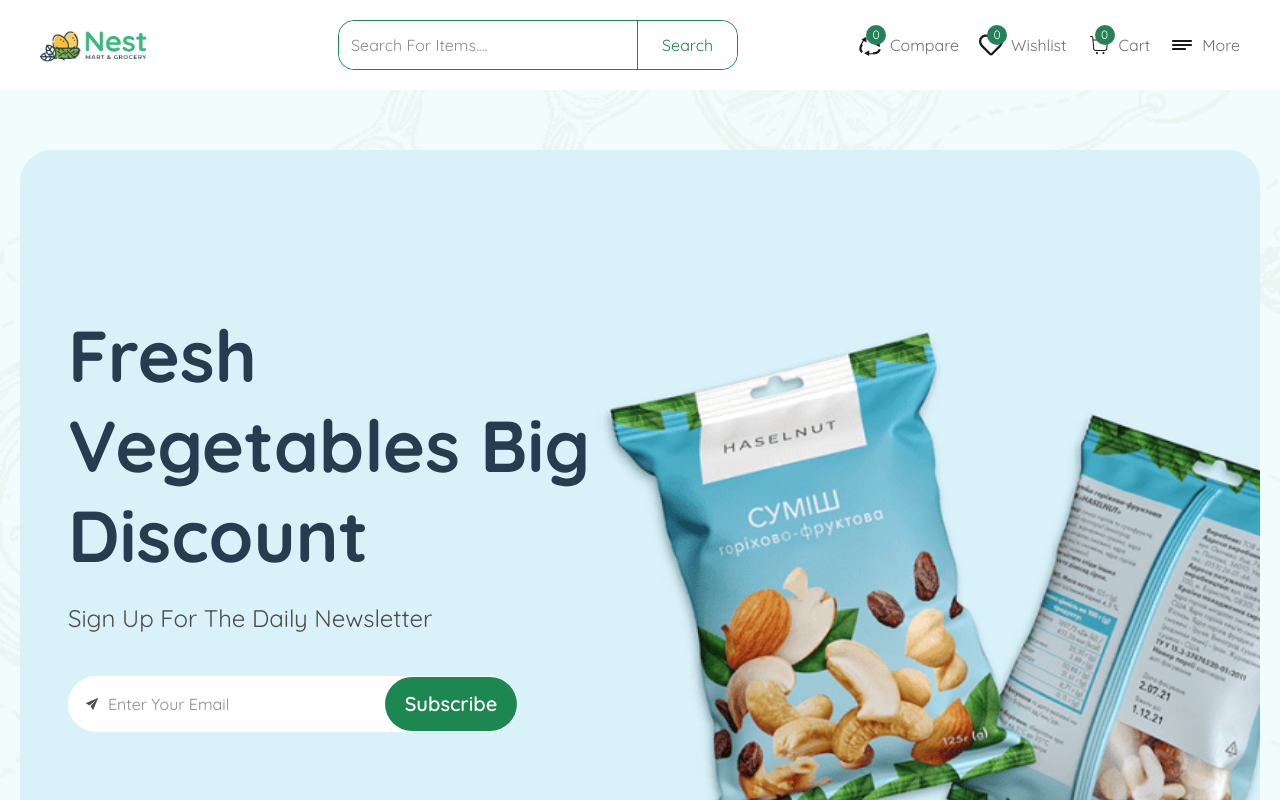
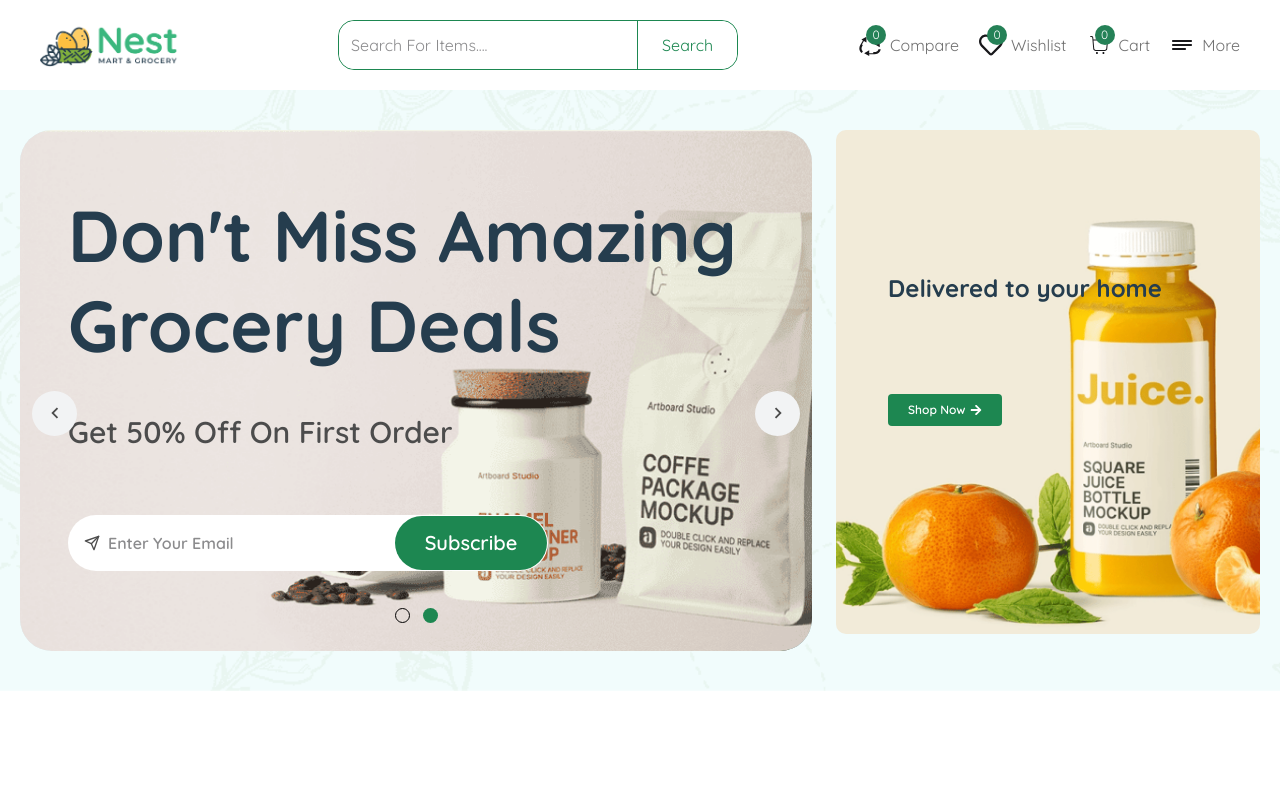
Before and after one commit to nusratmomita/React-NestMart, a React (Vite) app: page / in a window 1280 px wide. Shown: the top 800 px of the page. Built offline with nearby package versions, Linux system fonts and the light colour scheme.

Commit message:
Added swiper navigations

```diff
--- a/src/Components/Banner.css
+++ b/src/Components/Banner.css
@@ -9,6 +9,7 @@
   background-position: center center;
   background-repeat: no-repeat;
   background-size: cover;
+  /* border: 2px solid red; */
 }
 
 .banner_two{
@@ -16,19 +17,39 @@
   background-position: center center;
   background-repeat: no-repeat;
   background-size: cover;
+  /* border: 2px solid red; */
 }
 
 .banner_three{
   background-image: url("../assets/bannerImg3.png");
-  background-position: center top;
+  background-position: right center;
   background-repeat: no-repeat;
   background-size: cover;
 }
 
-.swiper-pagination-bullet {
-  background: #ccc;
+.swiper_pagination{
+  position: absolute;
+  left: 420px;
+  bottom: 5px;
+  z-index: 999;
+  display: flex;
+  justify-content: center;
+  align-items: center;
+  gap: 5px;
+  padding-bottom: 20px;
 }
 
-.swiper-pagination-bullet-active {
-  background: #1D8751;
+.swiper-pagination-bullet{
+  width: 15px !important;
+  height: 15px !important;
+  background-color: transparent !important;
+  border-radius: 100%;
+  border: 1px solid #000000 !important;
+  cursor: pointer;
+  opacity: 1 !important;
 }
+
+.swiper-pagination-bullet-active{
+  border: 1px solid transparent !important;
+  background-color: #1D8751 !important;
+}
--- a/src/Components/Banner.jsx
+++ b/src/Components/Banner.jsx
@@ -10,21 +10,31 @@
 import { EffectFade } from 'swiper/modules';
 import { Autoplay } from 'swiper/modules';
 import EmailInput from './EmialInput/EmailInput';
+import ShopNowBtn from './Buttons/ShopNowBtn';
+import { MdOutlineKeyboardArrowLeft, MdOutlineKeyboardArrowRight  } from "react-icons/md";
+
 
 const Banner = () => {
   return (
-    <div className='banner_section'>
-        <div className='py-15'>
+    <div className='banner_section quicksand-font'>
+        <div>
             <div className="container">
-                <div className=''>
+                <div className='flex lg:gap-0 xl:gap-1 2xl:gap-5 py-10'>
+                    <div className='w-full lg:w-[65%] 2xl:w-[65%] relative'>
                         <Swiper
                             modules={[Navigation, Pagination, Autoplay, EffectFade]}
-                        // navigation
-                        // pagination={{ clickable: true }}
-                        // autoplay={{
-                        //     delay: 3000,
-                        //     disableOnInteraction: false,
-                        // }}
+                            pagination={{
+                                el: ".swiper_pagination",
+                                clickable: true
+                            }}
+                            autoplay={{
+                                delay: 3000,
+                                disableOnInteraction: false,
+                            }}
+                            navigation={{
+                                nextEl: ".banner-swiper-btn-next",
+                                prevEl: ".banner-swiper-btn-prev"
+                            }}
                             effect="fade"
                             speed={1000}
                             breakpoints={{
@@ -35,11 +45,11 @@
                             >
                             {/* Slide 1 */}
                             <SwiperSlide>
-                            <div className='banner_one pt-40 pl-4 lg:pl-12 pb-40 rounded-4xl mx-5 md:mx-5 lg:mx-5 xl:mx-5 2xl:mx-0'>
-                                <h2 className='text-[45px] lg:text-[72px] font-bold text-[#253D4E] md:w-[60%] lg:w-[50%] leading-12 lg:leading-22.5'>
-                                    Fresh Vegetables Big Discount
+                                <div className='banner_one pt-15 pb-20 pl-4 lg:pl-12 rounded-4xl mx-5 md:mx-5 lg:mx-5 xl:mx-5 2xl:mx-0'>
+                                    <h2 className='text-[45px] lg:text-[72px] font-bold text-[#253D4E] leading-12 lg:leading-22.5'>
+                                        Fresh Vegetables <br className='hidden lg:block 2xl:block'/> Big Discount
                                     </h2>
-                                <h4 className='font-normal text-[20px] lg:text-[24px] text-[#4c4c4c] mt-5'>
+                                    <h4 className='font-semibold text-[20px] lg:text-[30px] text-[#4c4c4c] mt-10 mb-15'>
                                         Sign Up For The Daily Newsletter
                                     </h4>
 
@@ -49,11 +59,11 @@
 
                             {/* Slide 2 */}
                             <SwiperSlide>
-                            <div className='banner_two pt-40 pl-4 lg:pl-12 pb-40 rounded-4xl mx-5 md:mx-5 lg:mx-5 xl:mx-5 2xl:mx-0'>
-                                <h2 className='text-[45px] lg:text-[72px] font-bold text-[#253D4E] md:w-[60%] lg:w-[50%] leading-12 lg:leading-22.5'>
-                                    Don't Miss Amazing Grocery Deals
+                                <div className='banner_two pt-15 pb-20 pl-4 lg:pl-12 rounded-4xl mx-5 md:mx-5 lg:mx-5 xl:mx-5 2xl:mx-0'>
+                                    <h2 className='text-[45px] lg:text-[72px] font-bold text-[#253D4E] leading-12 lg:leading-22.5'>
+                                        Don't Miss Amazing <br className='hidden lg:block 2xl:block'/> Grocery Deals
                                     </h2>
-                                <h4 className='font-normal text-[20px] lg:text-[24px] text-[#4c4c4c] mt-5'>
+                                    <h4 className='font-semibold text-[20px] lg:text-[30px] text-[#4c4c4c] mt-10 mb-15'>
                                         Get 50% Off On First Order
                                     </h4>
 
@@ -61,9 +71,28 @@
                                 </div>
                             </SwiperSlide>
                         </Swiper>
+
+                        <div className="swiper_pagination"></div>
+
+                        <div className="banner_swiper_nav">
+                            <button className="banner-swiper-btn-prev bg-[#f2f3f4] w-11.25 h-11.25 rounded-full hover:bg-[#1d8751] flex justify-center items-center group cursor-pointer absolute top-[50%] left-8 z-100">
+                                <MdOutlineKeyboardArrowLeft className='text-[22px] group-hover:text-white text-[#4c4c4c]'/>
+                            </button>
+
+                            <button className="banner-swiper-btn-next bg-[#f2f3f4] w-11.25 h-11.25 rounded-full hover:bg-[#1d8751] flex justify-center items-center group cursor-pointer absolute top-[50%] right-8 z-100">
+                                <MdOutlineKeyboardArrowRight className='text-[22px] group-hover:text-white text-[#4c4c4c]'/>
+                            </button>
                         </div>
-                <div className='w-[30%]'>
 
+                    </div>
+                    <div className='hidden lg:w-[45%] xl:w-[45%] 2xl:w-[45%] lg:block xl:block 2xl:block lg:mr-5 '>
+                        <div className='banner_three rounded-[10px] pt-35 pb-52 pl-13'>
+                            <h3 className='text-[24px] text-[#253d4e] font-bold transform transition duration-300 hover:-translate-y-3 cursor-pointer'>Delivered to your home</h3>
+                            <div className='mt-22 '>
+                                <ShopNowBtn/>
+                            </div>
+                        </div>
+                    </div>
                 </div>
             </div>
         </div>
--- a/src/Components/Buttons/ShopNowBtn.jsx
+++ b/src/Components/Buttons/ShopNowBtn.jsx
@@ -4,7 +4,7 @@
 const ShopNowBtn = () => {
   return (
     <a href='#'>
-        <button className='cursor-pointer bg-[#1d8751] text-white text-[12px] font-semibold flex justify-center items-center gap-1 rounded-sm pt-1.75 pr-2 pb-1.75 pl-3 mt-10 hover:bg-[#fdc040] hover:text-black group transition-all duration-300'>Shop Now <FaArrowRight className='group-hover:pl-1'/> </button>
+        <button className='cursor-pointer bg-[#1d8751] text-white text-[12px] font-semibold flex justify-center items-center gap-1 rounded-sm pt-1.75 pr-5 pb-1.75 pl-5 mt-10 hover:bg-[#fdc040] hover:text-black group transition-all duration-300'>Shop Now <FaArrowRight className='group-hover:pl-1'/> </button>
     </a>
   )
 }
--- a/src/Components/DealsOfTheDay/DealsOfTheDay.jsx
+++ b/src/Components/DealsOfTheDay/DealsOfTheDay.jsx
@@ -81,7 +81,7 @@
               ))
           }
         </div> */}
-        <div className='grid grid-cols-1 md:grid-cols-2 lg:grid-cols-2 xl:grid-cols-4 gap-30 md:gap-30 lg:gap-20 2xl:gap-5 px-5 md:px-5 lg:px-5 xl:px-5 2xl:px-0 pb-20 md:pb-0 xl:pb-0 2xl:pb-0'>
+        <div className='grid grid-cols-1 md:grid-cols-2 lg:grid-cols-2 xl:grid-cols-3 2xl:grid-cols-4 gap-30 md:gap-30 lg:gap-20 xl:gap-15 2xl:gap-5 px-5 md:px-5 lg:px-5 xl:px-5 2xl:px-0 pb-20 md:pb-0 xl:pb-0 2xl:pb-0'>
           {
               DailyBestSellsData.map((product) => {
 
@@ -92,14 +92,14 @@
                   targetDate.setSeconds(targetDate.getSeconds() + (product.secs || 0));
 
                   return(
-                    <div key={product.id} className='cursor-pointer group'>
+                    <div key={product.id} className='cursor-pointer group bordert-3 md:border-black lg:border-red-900 xl:border-blue-900 2xl:border-purple-800'>
                       <img className='rounded-[15px] object-cover w-full' src={product.dealOfTheDayImage} alt="dealOfTheDayImage" />
                         <div className='flex justify-center items-center relative'>
                           <Countdown
                             date={targetDate}
                             renderer={({ days, hours, minutes, seconds }) => {
                                 return (
-                                  <div className="flex gap-2 justify-center mb-4 absolute -top-45 md:-top-55 2xl:-top-55 transform transition duration-300 group-hover:-translate-y-3 px-5 md:px-0 lg:px-0 2xl:px-0">
+                                  <div className="flex gap-2 justify-center mb-4 absolute -top-45 md:-top-55 xl:-top-55 2xl:-top-55 transform transition duration-300 group-hover:-translate-y-3 px-5 md:px-0 lg:px-0 2xl:px-0">
                                     <div className="bg-white px-2 py-1 rounded text-xl text-[#1d8751] font-medium text-center">{days}
                                       <br />
                                       <span className='text-[#707070] font-medium'>Days</span>
--- a/src/Components/DemoProducts.jsx
+++ b/src/Components/DemoProducts.jsx
@@ -6,9 +6,9 @@
 const DemoProducts = () => {
   return (
     <div className='container'>
-        <div className='grid grid-cols-1 md:grid-cols-2 lg:grid-cols-3 gap-5 quicksand-font px-10 md:px-5 lg:px-5 xl:px-5 2xl:px-0'>
+        <div className='grid grid-cols-1 md:grid-cols-2 lg:grid-cols-3 gap-5 quicksand-font px-10 md:px-5 lg:px-5 xl:px-5 2xl:px-0 mt-20'>
             <div className='product_one pb-20 w-full rounded-[10px] mt-5 md:mt-10 lg:mt-10'>
-                <h4 className='pt-20 pl-5 lg:pl-10 text-[24px] font-bold min-h-25 text-[#253D4E] lg:w-full xl:w-[70%]'>Everyday Fresh & Clean with Our Products</h4>
+                <h4 className='pt-20 pl-5 lg:pl-10 text-[24px] font-bold min-h-25 text-[#253D4E] lg:w-full xl:w-[80%]'>Everyday Fresh & Clean with Our Products</h4>
                 <div className='pl-5 lg:pl-10'>
                     <ShopNowBtn/>
                 </div>
--- a/src/Components/EmialInput/EmailInput.jsx
+++ b/src/Components/EmialInput/EmailInput.jsx
@@ -1,16 +1,16 @@
 import React from 'react'
-import { IoIosSend } from 'react-icons/io'
+import { FiSend } from "react-icons/fi";
 
 const EmailInput = () => {
   return (
-    <div className='mt-10 max-w-112.5 w-full relative'>
+    <div className='mt-10 max-w-120 w-full relative'>
         <div className='flex items-center gap-2 bg-white w-full p-4 rounded-4xl'>
-            <IoIosSend className='text-[#4c4c4c]'/>
-            <input type="email" placeholder='Enter Your Email' className='text-[16px] outline-none'/>
+            <FiSend className='text-[#4c4c4c]'/>
+            <input type="email" placeholder='Enter Your Email' className='text-[16px] outline-none font-semibold'/>
         </div>
 
         <div className='absolute right-px top-px'>
-            <button className='bg-[#1D8751] text-white p-2 flex justify-center items-center rounded-4xl w-33 h-13.5 2xl:px-10 2xl:py-3.75 md:text-xl lg:text-xl 2xl:text-xl font-semibold cursor-pointer'>
+            <button className='bg-[#1D8751] text-white p-2 flex justify-center items-center rounded-4xl w-38 h-13.5 2xl:px-10 2xl:py-3.75 md:text-xl lg:text-xl 2xl:text-xl font-semibold cursor-pointer'>
             Subscribe
             </button>
         </div>
--- a/src/Components/Features.jsx
+++ b/src/Components/Features.jsx
@@ -44,7 +44,7 @@
               <img className='transform transition duration-300 group-hover:-translate-y-1' src={feature.feature_img} alt={feature.feature_title} />
               <div>
                 <h3 className='text-[#242424] text-[18px] font-semibold'>{feature.feature_title}</h3>
-                <p className='text-[#707070]'>{feature.feature_description}</p>
+                <p className='text-[#707070] font-semibold'>{feature.feature_description}</p>
               </div>
             </div>
           ))
--- a/src/Components/Header.jsx
+++ b/src/Components/Header.jsx
@@ -22,7 +22,7 @@
                   ☰
                 </label>
 
-                <img className='max-w-28 w-full' src={siteLogo} alt="logo" />
+                <img className='max-w-36 w-full' src={siteLogo} alt="logo" />
               </div>
 
               <div className="lg:hidden">
--- a/src/Components/NewsletterImage/NewsletterImage.jsx
+++ b/src/Components/NewsletterImage/NewsletterImage.jsx
@@ -4,8 +4,8 @@
 
 const NewsletterImage = () => {
   return (
-    <div className='hidden 2xl:block'>
-        <img className='max-w-[40%] absolute right-13 top-20' src={newsletterImage} alt="newsletter image" />
+    <div className='hidden lg:block xl:block 2xl:block'>
+      <img className='max-w-[40%] absolute right-13 lg:top-0 xl:top-27 2xl:top-21' src={newsletterImage} alt="newsletter image" />
     </div>
   )
 }
--- a/src/index.css
+++ b/src/index.css
@@ -1,3 +1,4 @@
+/*  border-3 md:border-black lg:border-red-900 xl:border-blue-900 2xl:border-purple-800 */
 @import url('https://fonts.googleapis.com/css2?family=Quicksand:wght@300..700&display=swap');
 
 @import "tailwindcss";
```
Also changed, not shown: src/Components/Footer.jsx (+42 -6 lines). Lines whose indentation alone changed are shown as unchanged.
